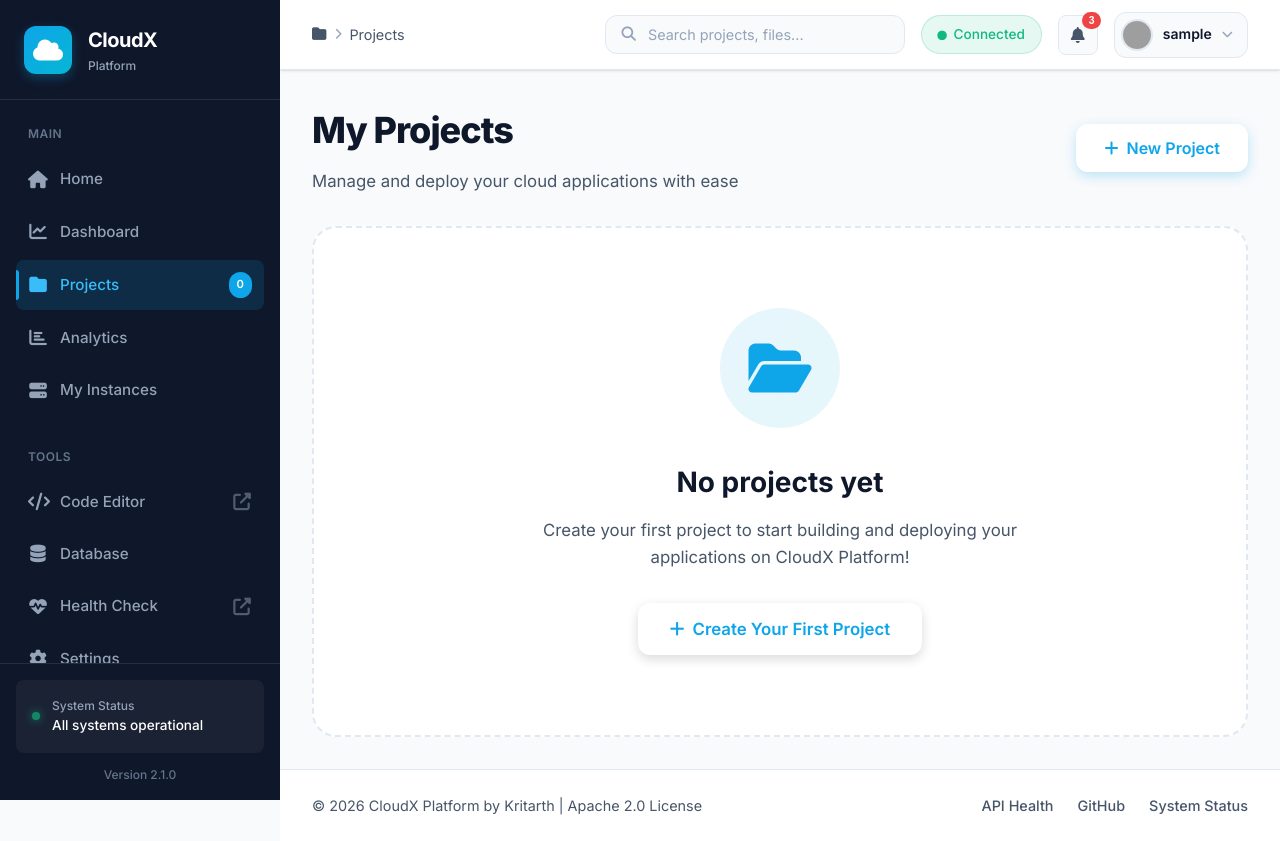
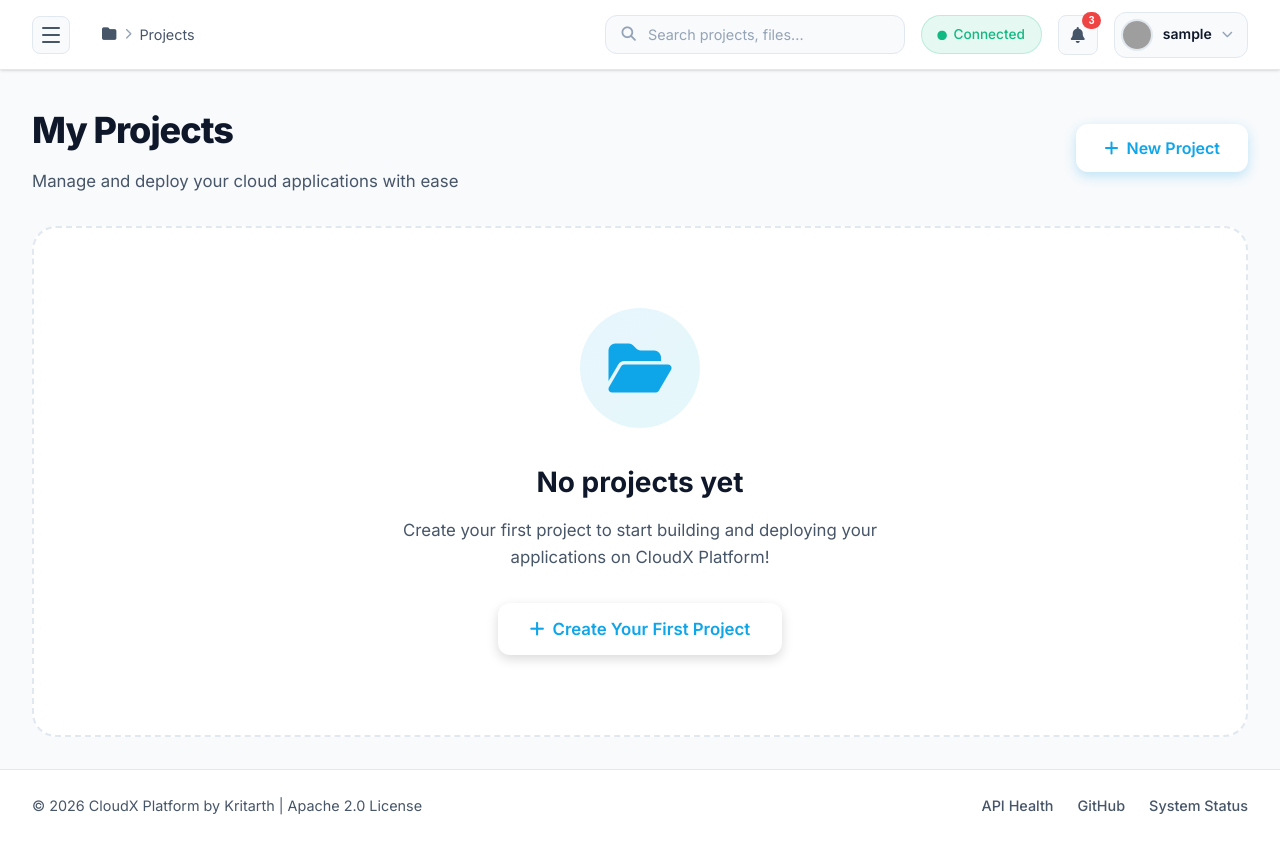
Before and after one commit to KayBe05/cloud-collab-platform, a Flask app: page /projects in a window 1280 px wide. Run offline with Flask 3, Linux system fonts and the light colour scheme; the visitor is signed in with stand-in values (Sample User, id 1); data that the repository does not hold is empty; some libraries are stand-ins or nearby versions; grey boxes are pictures that could not be loaded.

Commit message:
sidebar working

```diff
--- a/app/static/cloudx.css
+++ b/app/static/cloudx.css
@@ -693,7 +693,7 @@
   padding: 0 0.2rem;
 }
 
-.ai-msg-time{
+.ai-msg-time {
   font-size: var(--radius-md);
   color: var(--gray-400);
 }
--- a/app/static/style.css
+++ b/app/static/style.css
@@ -116,13 +116,49 @@ body {
   background: var(--bg-sidebar);
   display: flex;
   flex-direction: column;
-  z-index: 1000;
-  transition: transform var(--transition-base);
+  z-index: 1100;
+  transform: translateX(calc(-1 * var(--sidebar-width)));
+  transition: transform 0.32s cubic-bezier(0.16, 1, 0.3, 1),
+    box-shadow 0.32s ease;
+}
+
+.sidebar.sidebar-active {
+  transform: translateX(0);
+  box-shadow: 4px 0 32px rgba(0, 0, 0, 0.4);
 }
 
 .sidebar-header {
-  padding: 1.5rem;
+  padding: 1rem 1.25rem;
   border-bottom: 1px solid rgba(255, 255, 255, 0.1);
+  display: flex;
+  align-items: center;
+  gap: 0.75rem;
+}
+
+/* ── Close button inside sidebar header ── */
+.sidebar-close-btn {
+  margin-left: auto;
+  flex-shrink: 0;
+  width: 28px;
+  height: 28px;
+  background: transparent;
+  border: 1px solid rgba(255, 255, 255, 0.1);
+  border-radius: var(--radius-md);
+  color: var(--gray-500);
+  cursor: pointer;
+  display: flex;
+  align-items: center;
+  justify-content: center;
+  font-size: 0.75rem;
+  transition: background var(--transition-fast),
+    color var(--transition-fast),
+    border-color var(--transition-fast);
+}
+
+.sidebar-close-btn:hover {
+  background: rgba(239, 68, 68, 0.12);
+  border-color: rgba(239, 68, 68, 0.35);
+  color: var(--error);
 }
 
 .logo {
@@ -314,11 +350,18 @@ body {
 
 /* ==================== Main Content ==================== */
 .main-content {
-  margin-left: var(--sidebar-width);
+  margin-left: 0;
   min-height: 100vh;
   display: flex;
   flex-direction: column;
   background: var(--bg-secondary);
+  transition: margin-left 0.32s cubic-bezier(0.16, 1, 0.3, 1);
+}
+
+@media (min-width: 1024px) {
+  .main-content.content-shifted {
+    margin-left: var(--sidebar-width);
+  }
 }
 
 /* Top Header */
@@ -343,18 +386,67 @@ body {
 }
 
 .menu-toggle {
-  display: none;
-  background: none;
-  border: none;
-  color: var(--text-primary);
-  font-size: 1.5rem;
+  display: none !important;
+}
+
+.hamburger-btn {
+  display: flex;
+  flex-direction: column;
+  justify-content: center;
+  align-items: center;
+  gap: 5px;
+  width: 38px;
+  height: 38px;
+  padding: 6px;
+  flex-shrink: 0;
+  background: var(--bg-secondary);
+  border: 1px solid var(--border-color);
+  border-radius: var(--radius-md);
   cursor: pointer;
-  padding: 0.5rem;
-  transition: color var(--transition-fast);
-}
-
-.menu-toggle:hover {
-  color: var(--primary);
+  transition: background var(--transition-fast),
+    border-color var(--transition-fast),
+    box-shadow var(--transition-fast);
+}
+
+.hamburger-btn:hover {
+  background: var(--bg-hover);
+  border-color: var(--primary);
+  box-shadow: 0 0 0 3px rgba(14, 165, 233, 0.1);
+}
+
+.hamburger-bar {
+  display: block;
+  width: 18px;
+  height: 2px;
+  background: var(--text-secondary);
+  border-radius: 2px;
+  transform-origin: center;
+  transition: transform 0.25s ease,
+    opacity 0.2s ease,
+    width 0.2s ease,
+    background var(--transition-fast);
+}
+
+.hamburger-btn:hover .hamburger-bar {
+  background: var(--primary);
+}
+
+/* Morph to × when open */
+.hamburger-btn.is-open .hamburger-bar:nth-child(1) {
+  transform: translateY(7px) rotate(45deg);
+}
+
+.hamburger-btn.is-open .hamburger-bar:nth-child(2) {
+  opacity: 0;
+  width: 0;
+}
+
+.hamburger-btn.is-open .hamburger-bar:nth-child(3) {
+  transform: translateY(-7px) rotate(-45deg);
+}
+
+.hamburger-btn.is-open .hamburger-bar {
+  background: var(--primary);
 }
 
 .breadcrumb {
--- a/app/templates/base.html
+++ b/app/templates/base.html
@@ -79,18 +79,15 @@
       transform: translateY(0) scale(1) !important;
     }
 
-    /* 2. Prevent the parent header from clipping or hiding the dropdown */
     .top-header,
     .header-right {
       overflow: visible !important;
     }
 
-    /* 3. Ensure the dropdown sits on top of all other elements */
     .user-dropdown {
       z-index: 999999 !important;
     }
 
-    /* Dropdown panel */
     .user-dropdown {
       position: absolute;
       top: calc(100% + 0.625rem);
@@ -191,7 +188,6 @@
       color: var(--error);
     }
 
-    /* Login button (unauthenticated state) */
     .btn-login {
       display: inline-flex;
       align-items: center;
@@ -221,8 +217,12 @@
 </head>
 
 <body>
+
+  <!-- ── Sidebar Overlay (click to close) ──────────────────────────────── -->
+  <div class="sidebar-overlay" id="sidebarOverlay" aria-hidden="true"></div>
+
   <!-- Navigation Sidebar -->
-  <aside class="sidebar" role="navigation" aria-label="Main Navigation">
+  <aside class="sidebar" id="mainSidebar" role="navigation" aria-label="Main Navigation">
     <div class="sidebar-header">
       <div class="logo">
         <div class="logo-icon">
@@ -233,6 +233,11 @@
           <span class="logo-subtitle">Platform</span>
         </div>
       </div>
+
+      <!-- Close button inside sidebar (mobile / convenience) -->
+      <button class="sidebar-close-btn" id="sidebarCloseBtn" aria-label="Close Navigation">
+        <i class="fas fa-times"></i>
+      </button>
     </div>
 
     <nav class="sidebar-nav">
@@ -301,13 +306,19 @@
   </aside>
 
   <!-- Main Content Area -->
-  <main class="main-content" role="main">
+  <main class="main-content" id="mainContent" role="main">
     <!-- Top Header Bar -->
     <header class="top-header" role="banner">
       <div class="header-left">
-        <button class="menu-toggle" id="menuToggle" aria-label="Toggle Navigation Menu">
-          <i class="fas fa-bars"></i>
+
+        <!-- ── Hamburger button ──────────────────────────────────────────── -->
+        <button class="hamburger-btn" id="hamburgerBtn" aria-label="Open Navigation Menu" aria-expanded="false"
+          aria-controls="mainSidebar">
+          <span class="hamburger-bar"></span>
+          <span class="hamburger-bar"></span>
+          <span class="hamburger-bar"></span>
         </button>
+
         <div class="breadcrumb">
           {% block breadcrumb %}
           <i class="fas fa-home"></i>
@@ -333,10 +344,9 @@
           <span class="notification-badge">3</span>
         </button>
 
-        <!-- ── USER MENU (Flask-Login aware) ─────────────────────────────── -->
+        <!-- ── USER MENU ─────────────────────────────────────────────────── -->
         <div class="user-menu" id="userMenu">
           {% if current_user.is_authenticated %}
-          <!-- Authenticated: avatar + name + dropdown -->
           <div class="user-menu-trigger" id="userMenuTrigger" role="button" tabindex="0" aria-haspopup="true"
             aria-expanded="false">
             <img
@@ -365,8 +375,8 @@
 
               <div class="dropdown-divider"></div>
 
-              <div
-                style="padding: 0.4rem 0.75rem 0.2rem; font-size: 0.65rem; font-weight: 700; text-transform: uppercase; color: var(--text-tertiary); letter-spacing: 0.5px;">
+              <div style="padding: 0.4rem 0.75rem 0.2rem; font-size: 0.65rem; font-weight: 700;
+                text-transform: uppercase; color: var(--text-tertiary); letter-spacing: 0.5px;">
                 Settings Shortcuts
               </div>
 
@@ -395,15 +405,12 @@
           </div>
 
           {% else %}
-          <!-- Unauthenticated: simple login button -->
           <a href="{{ url_for('login') }}" class="btn-login">
             <i class="fas fa-sign-in-alt"></i>
             Sign In
           </a>
           {% endif %}
         </div>
-        <!-- ── END USER MENU ─────────────────────────────────────────────── -->
-
       </div>
     </header>
 
@@ -430,7 +437,7 @@
 
   <!-- Base JavaScript -->
   <script>
-    // Configuration
+    // ── Configuration ──────────────────────────────────────────────────────
     const CONFIG = {
       socketTimeout: 60000,
       reconnectDelay: 1000,
@@ -438,7 +445,7 @@
       toastDuration: 3000
     };
 
-    // WebSocket connection
+    // ── WebSocket ──────────────────────────────────────────────────────────
     const socket = io({
       reconnection: true,
       reconnectionDelay: CONFIG.reconnectDelay,
@@ -479,7 +486,6 @@
     function showToast(message, type = 'info', duration = CONFIG.toastDuration) {
       const container = document.getElementById('toastContainer');
       if (!container) return;
-
       const toast = document.createElement('div');
       toast.className = `toast toast-${type}`;
       const iconMap = {
@@ -506,6 +512,52 @@
       return div.innerHTML;
     }
 
+    // ── Hamburger / Slide-in Sidebar ───────────────────────────────────────
+    const hamburgerBtn = document.getElementById('hamburgerBtn');
+    const mainSidebar = document.getElementById('mainSidebar');
+    const sidebarOverlay = document.getElementById('sidebarOverlay');
+    const sidebarCloseBtn = document.getElementById('sidebarCloseBtn');
+    const mainContent = document.getElementById('mainContent');
+
+    function openSidebar() {
+      mainSidebar.classList.add('sidebar-active');
+      sidebarOverlay.classList.add('sidebar-overlay-active');
+      mainContent.classList.add('content-shifted');
+      hamburgerBtn.setAttribute('aria-expanded', 'true');
+      hamburgerBtn.classList.add('is-open');
+      document.body.style.overflow = 'hidden'; // prevent scroll bleed on mobile
+    }
+
+    function closeSidebar() {
+      mainSidebar.classList.remove('sidebar-active');
+      sidebarOverlay.classList.remove('sidebar-overlay-active');
+      mainContent.classList.remove('content-shifted');
+      hamburgerBtn.setAttribute('aria-expanded', 'false');
+      hamburgerBtn.classList.remove('is-open');
+      document.body.style.overflow = '';
+    }
+
+    hamburgerBtn?.addEventListener('click', (e) => {
+      e.stopPropagation();
+      mainSidebar.classList.contains('sidebar-active') ? closeSidebar() : openSidebar();
+    });
+
+    sidebarCloseBtn?.addEventListener('click', closeSidebar);
+    sidebarOverlay?.addEventListener('click', closeSidebar);
+
+    document.addEventListener('keydown', (e) => {
+      if (e.key === 'Escape' && mainSidebar.classList.contains('sidebar-active')) {
+        closeSidebar();
+      }
+    });
+
+    // Close sidebar when a nav link is clicked (single-page feel)
+    mainSidebar?.querySelectorAll('.nav-item').forEach(link => {
+      link.addEventListener('click', () => {
+        if (window.innerWidth < 1024) closeSidebar();
+      });
+    });
+
     // ── User menu dropdown ─────────────────────────────────────────────────
     const userMenu = document.getElementById('userMenu');
     const userTrigger = document.getElementById('userMenuTrigger');
@@ -530,35 +582,7 @@
           userTrigger.setAttribute('aria-expanded', 'false');
         }
       });
-
-      document.addEventListener('keydown', (e) => {
-        if (e.key === 'Escape') {
-          userMenu.classList.remove('open');
-          userTrigger.setAttribute('aria-expanded', 'false');
-        }
-      });
     }
-
-    // ── Sidebar toggle ─────────────────────────────────────────────────────
-    const menuToggle = document.getElementById('menuToggle');
-    const sidebar = document.querySelector('.sidebar');
-
-    if (menuToggle) {
-      menuToggle.addEventListener('click', (e) => {
-        e.stopPropagation();
-        sidebar.classList.toggle('mobile-open');
-      });
-    }
-
-    document.querySelector('.main-content')?.addEventListener('click', () => {
-      if (window.innerWidth <= 768 && sidebar?.classList.contains('mobile-open')) {
-        sidebar.classList.remove('mobile-open');
-      }
-    });
-
-    window.addEventListener('resize', () => {
-      if (window.innerWidth > 768) sidebar?.classList.remove('mobile-open');
-    });
   </script>
 
   {% block scripts %}{% endblock %}
```
Also changed, not shown: other parts of app/static/style.css (+17 -14 lines), app/templates/login.html (+3 -13 lines).
